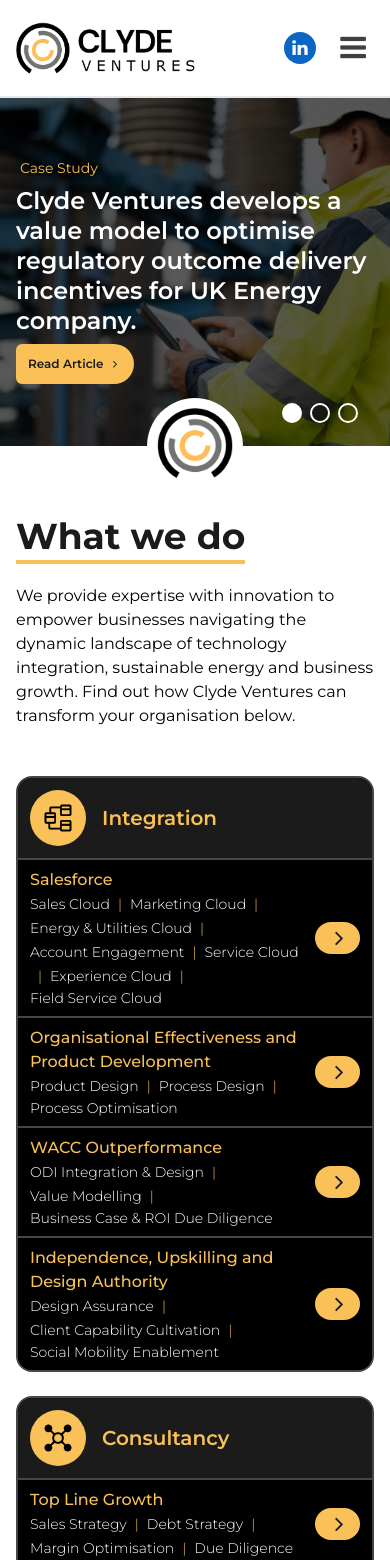
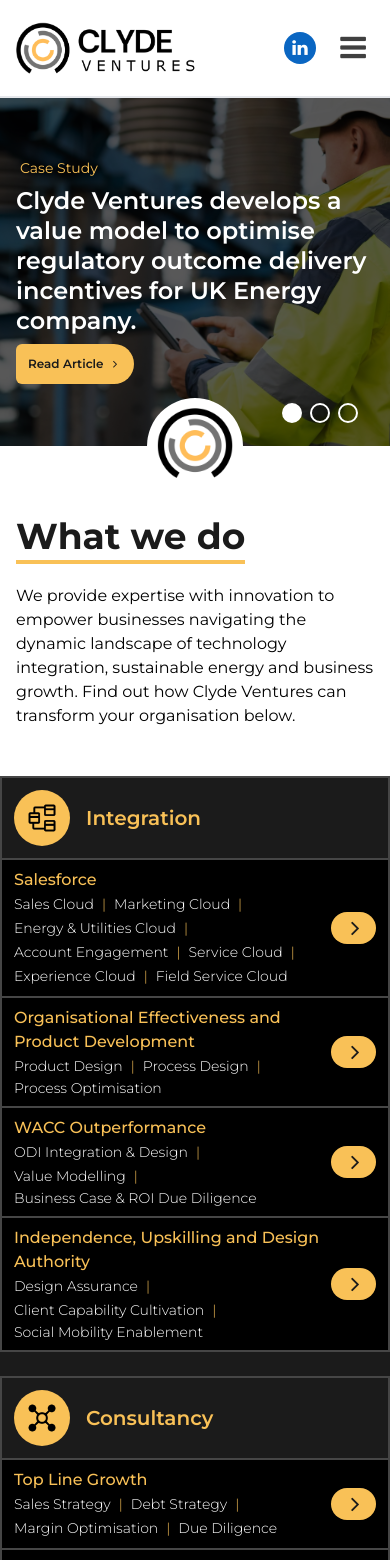
Before and after one commit to luke-meadows/clyde-ventures-2024, a Next.js app: page / in a window 390 px wide. Shown: the top 1560 px of the page. Built offline with nearby package versions, Linux system fonts and the light colour scheme.

Commit message:
font-changes

```diff
--- a/components/WhatWeDo.js
+++ b/components/WhatWeDo.js
@@ -5,17 +5,19 @@
 
 export default function WhatWeDo() {
   return (
+    <div>
       <div className="inner-container">
         <h2 className="section-heading text-center text-black-text">
           What we do
         </h2>
         <p className="section-subheading">
           We provide expertise with innovation to empower businesses navigating
-        the dynamic landscape of technology integration, sustainable energy and
-        business growth. Find out how Clyde Ventures can transform your
+          the dynamic landscape of technology integration, sustainable energy
+          and business growth. Find out how Clyde Ventures can transform your
           organisation below.
         </p>
-      <div className="grid grid-cols-1 lg:grid-cols-2 gap-6">
+      </div>
+      <div className="grid grid-cols-1 lg:grid-cols-2 pb-6 md:pb-0 gap-6 max-w-[1300px] mx-auto md:px-8 bg-black-text md:bg-white">
         {dropdownDirectory.services.map((item, i) => (
           <DropdownGrid item={item} key={i} />
         ))}
--- a/styles/globals.css
+++ b/styles/globals.css
@@ -47,7 +47,7 @@
   @apply px-4 md:px-8 max-w-[1300px] mx-auto;
 }
 .card-rounding {
-  @apply rounded-2xl overflow-hidden;
+  @apply md:rounded-2xl overflow-hidden;
 }
 .contact-form-input {
   @apply font-normal border-2 border-gray-100 px-2 py-1 rounded text-gray-600 w-full text-[16px] md:text-sm;
```
Also changed, not shown: app/lib/teamData.js. Lines whose indentation alone changed are shown as unchanged.
